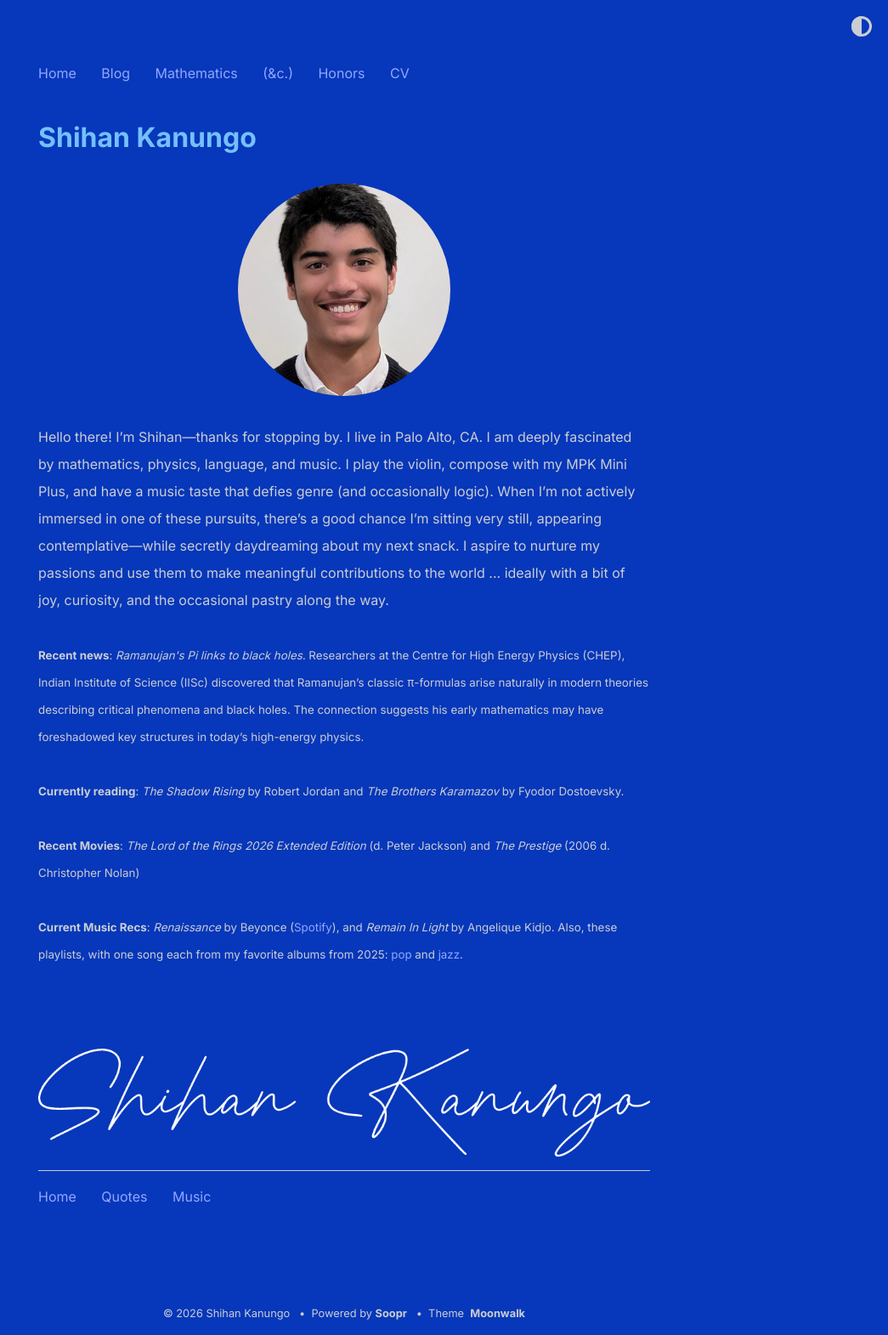
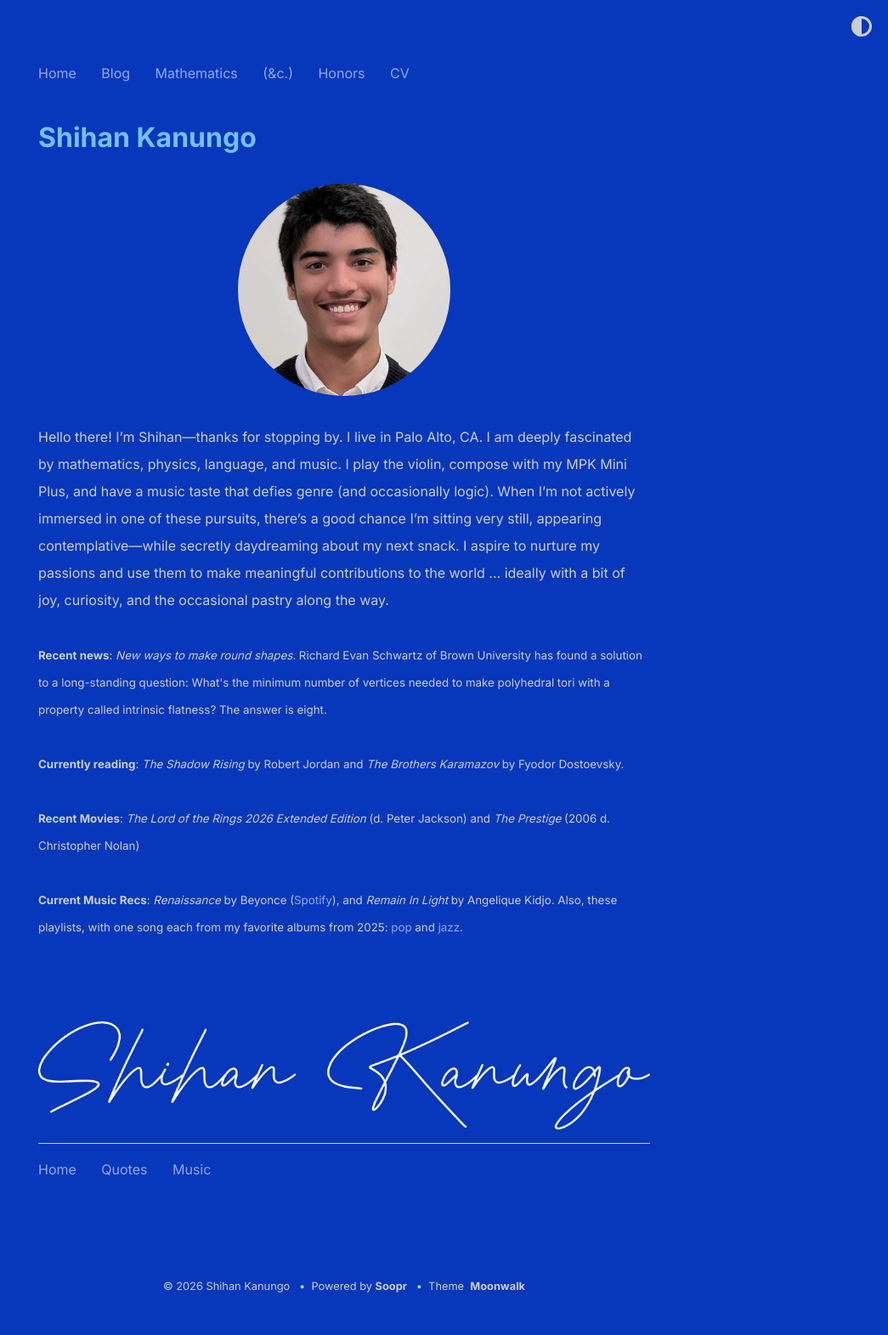
Before and after one commit to shihankanungo/shihankanungo.github.io, a Jekyll site: the page built from index.md, in a window 1280 px wide. Shown: the whole page at 85% size, without its empty margins (235-1280 px from the left). Built offline with Jekyll 4.4.1, drawn with Linux system fonts in a browser that asks for light colours; after the commit the page ends 1539 px from its top, so only the background shows below that.

Commit message:
Update _config.yml

```diff
--- a/_config.yml
+++ b/_config.yml
@@ -6,7 +6,7 @@ description: > # description of the site (multiple lines allowed)
   Hello there! I’m Shihan&mdash;thanks for stopping by. I live in Palo Alto, CA. I am deeply fascinated by mathematics, physics, language, and music. I play the violin, compose with my MPK Mini Plus, and have a music taste that defies genre (and occasionally logic). When I’m not actively immersed in one of these pursuits, there’s a good chance I’m sitting very still, appearing contemplative&mdash;while secretly daydreaming about my next snack. I aspire to nurture my passions and use them to make meaningful contributions to the world ... ideally with a bit of joy, curiosity, and the occasional pastry along the way.
           <br /><br />
 
-          <small><b>Recent news</b>: <i>Ramanujan's Pi links to black holes.</i> Researchers at the Centre for High Energy Physics (CHEP), Indian Institute of Science (IISc) discovered that Ramanujan’s classic &#960;-formulas arise naturally in modern theories describing critical phenomena and black holes. The connection suggests his early mathematics may have foreshadowed key structures in today’s high-energy physics.</small>
+          <small><b>Recent news</b>: <i>New ways to make round shapes.</i> Richard Evan Schwartz of Brown University has found a solution to a long-standing question: What's the minimum number of vertices needed to make polyhedral tori with a property called intrinsic flatness? The answer is eight.</small>
           <br /><br />
           <small><b>Currently reading</b>: <i>The Shadow Rising</i> by Robert Jordan and <i>The Brothers Karamazov</i> by Fyodor Dostoevsky.</small>
           <br /><br />
```
